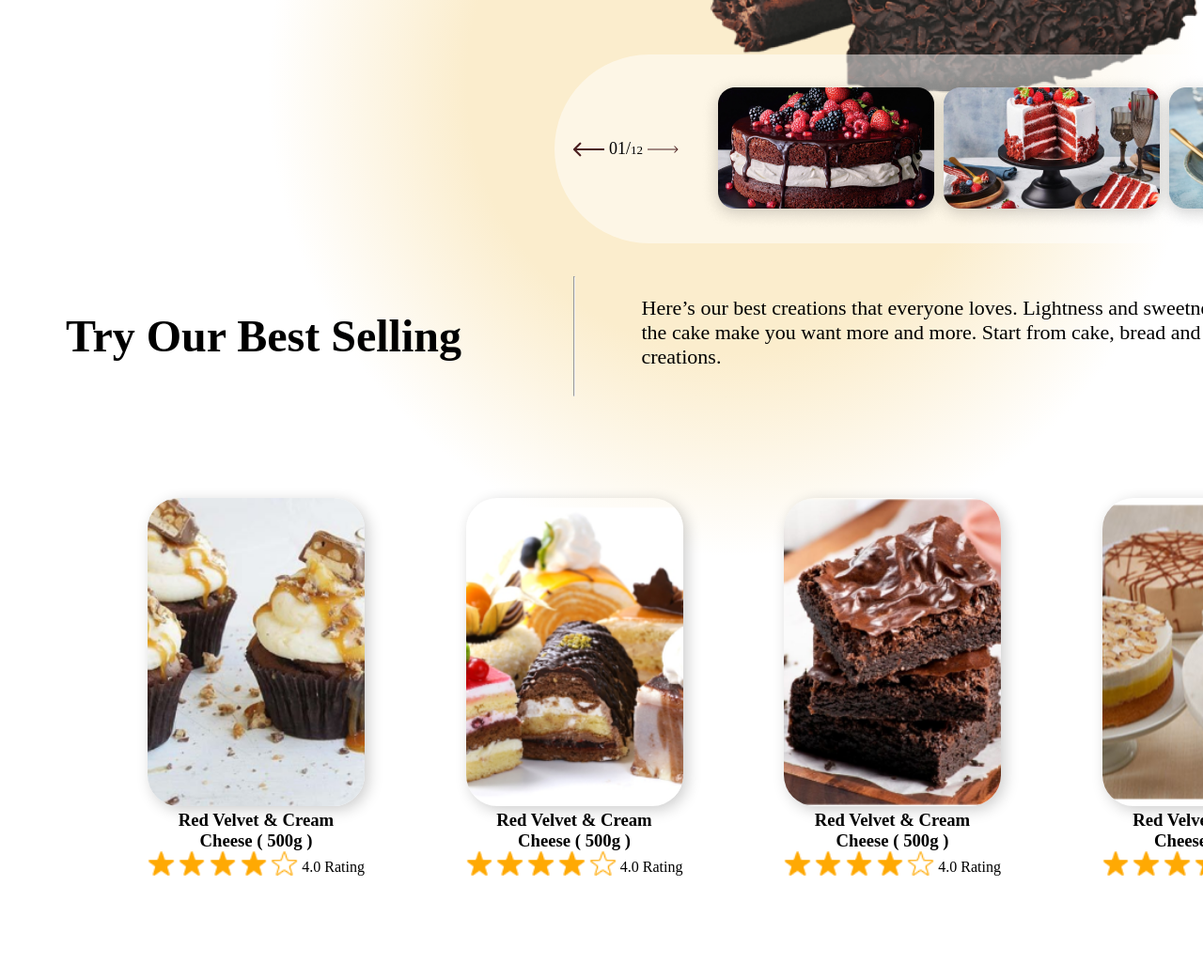
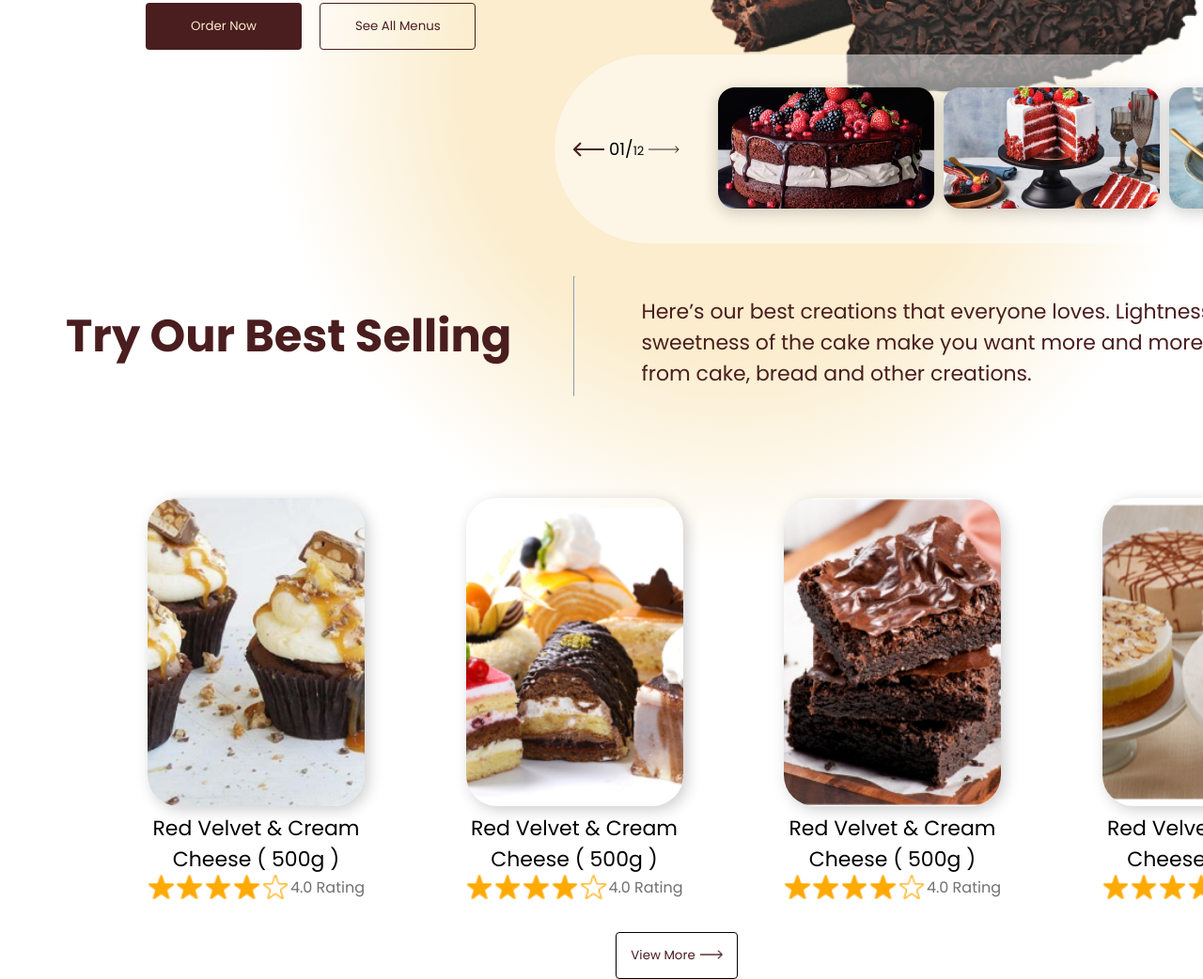
Before and after one commit to harukaarai95/chocobrat-bakery-website, a plain HTML site: page index.html in a window 1280 px wide. Shown: the part 422-1464 px from the top of the page at 94% size. Before the commit the page ends 1354 px from the top, so only its background shows below. Drawn offline with Linux system fonts and the light colour scheme.

Commit message:
updated html

```diff
--- a/index.html
+++ b/index.html
@@ -5,6 +5,9 @@
     <meta name="viewport" content="width=device-width, initial-scale=1.0">
     <title>Chocobrat</title>
     <link rel="stylesheet" href="./style.css">
+    <link rel="preconnect" href="https://fonts.googleapis.com">
+    <link rel="preconnect" href="https://fonts.gstatic.com" crossorigin>
+    <link href="https://fonts.googleapis.com/css2?family=Poppins:ital,wght@0,100;0,200;0,300;0,400;0,500;0,600;0,700;0,800;0,900;1,100;1,200;1,300;1,400;1,500;1,600;1,700;1,800;1,900&display=swap" rel="stylesheet">
 </head>
 <body>
     <div id="background">
@@ -132,6 +135,9 @@
                 </div>
             </div>
         </div>
+        <div class="view-btn">
+            <button><a href="#">View More<img src="./assets/arrow.png" alt="arrow"></a></button>
+        </div>
     </main>
 </div>
 </body>
--- a/style.css
+++ b/style.css
@@ -4,6 +4,7 @@
     padding: 0;
     text-decoration: none;
     list-style: none;
+    font-family: "Poppins", sans-serif;
 }
 
 #background{
@@ -33,6 +34,8 @@ button:hover{
 h1{
     color: #4A1D1F;
     text-align: right;
+    font-weight: 500;
+    font-size: 30px;
 }
 
 header img{
@@ -115,7 +118,6 @@ input{
 .head-item-6 > img{
     width: 34px;
     padding: 34px;
-    background-color: pink;
 }
 .head-item-7{/*cart icon*/
     grid-row: 1;
@@ -129,10 +131,11 @@ input{
 }
 
 .top-title{
-    color: #4A1D1F;
     width: 530px;
     height: 132px;
     font-size: 44px;
+    font-weight: bold;
+    color: #4A1D1F;
 }
 
 .top-p{
@@ -140,6 +143,8 @@ input{
     width: 510px;
     height: 108px;
     font-size: 24px;
+    font-weight: 400;
+    margin: 45px 0;
 }
 
 .top-wrap{
@@ -258,6 +263,7 @@ input{
     display: flex;
     margin-top: 8rem;
     justify-content: center;
+    color: #4A1D1F;
 }
 
 .try h2{
@@ -280,6 +286,7 @@ input{
 
 .try-line{
     margin: 0 56px;
+    color: #4A1D1F;
 }
 
 /************ best selling cakes ***************/
@@ -296,9 +303,15 @@ input{
     margin-left: 72px;
 }
 
+.cake-container h3{
+    color: black;
+    font-size: 22px;
+    font-weight: normal;
+}
 .small-rate{
     font-size: 16px;
     margin-top: auto;
+    color: #707070;
 }
 
 .best-cake {
@@ -317,3 +330,33 @@ input{
     position: absolute;
     left: 85px;
 }
+
+.view-btn button{
+    height: 50px;
+    width: 130px;
+    border-radius: 4px;
+    border: solid 1px;
+    background-color: transparent;
+}
+
+.view-btn button a:link,
+.view-btn button a:visited{
+    color: #4A1D1F;
+}
+
+.view-btn:hover{
+    background-color: orange;
+}
+
+.view-btn{
+    position: relative;
+    width: 130px;
+    top: 570px;
+    left: calc(50% - 65px);/* to place center half width - half buttun size*/
+}
+
+.view-btn img{
+    height: 10px;
+    width: 29px;
+    padding-left: 5px;
+}
```
Also changed, not shown: assets/arrow.png (added).
